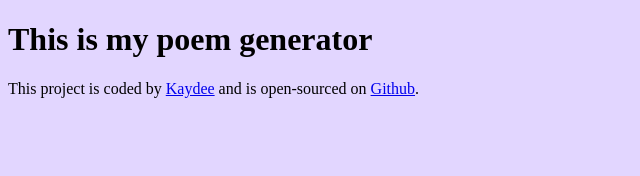
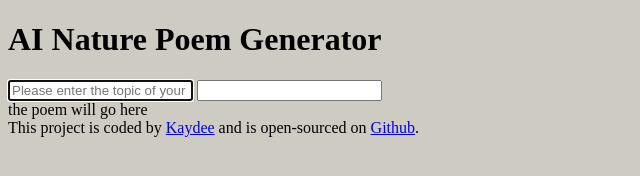
Before and after one commit to kaydee-codes/kaydee-poem-generator, a plain HTML site: page index.html in a window 1280 px wide. Shown: the whole page, without its empty margins (0-640 px from the left). Drawn offline with Linux system fonts and the light colour scheme.

Commit message:
added form and inputs

```diff
--- a/index.html
+++ b/index.html
@@ -4,10 +4,22 @@
     <meta charset="UTF-8" />
     <meta name="viewport" content="width=, initial-scale=1.0" />
     <link rel="stylesheet" href="src/style.css" />
-    <title>Kaydee's Poem Generator</title>
+    <title>Nature Poem Generator</title>
   </head>
   <body>
-    <h1>This is my poem generator</h1>
+    <h1>AI Nature Poem Generator</h1>
+    <main>
+      <form>
+        <input
+          type="text"
+          placeholder="Please enter the topic of your poem..."
+          autofocus
+          required
+        />
+        <input type="sumbit" />
+        <div>the poem will go here</div>
+      </form>
+    </main>
     <footer>
       This project is coded by
       <a href="https://github.com/kaydee-codes" target="_blank">Kaydee</a> and
--- a/src/style.css
+++ b/src/style.css
@@ -1,3 +1,3 @@
 body {
-  background: #e2d6ff;
+  background: #cecbc2;
 }
```
